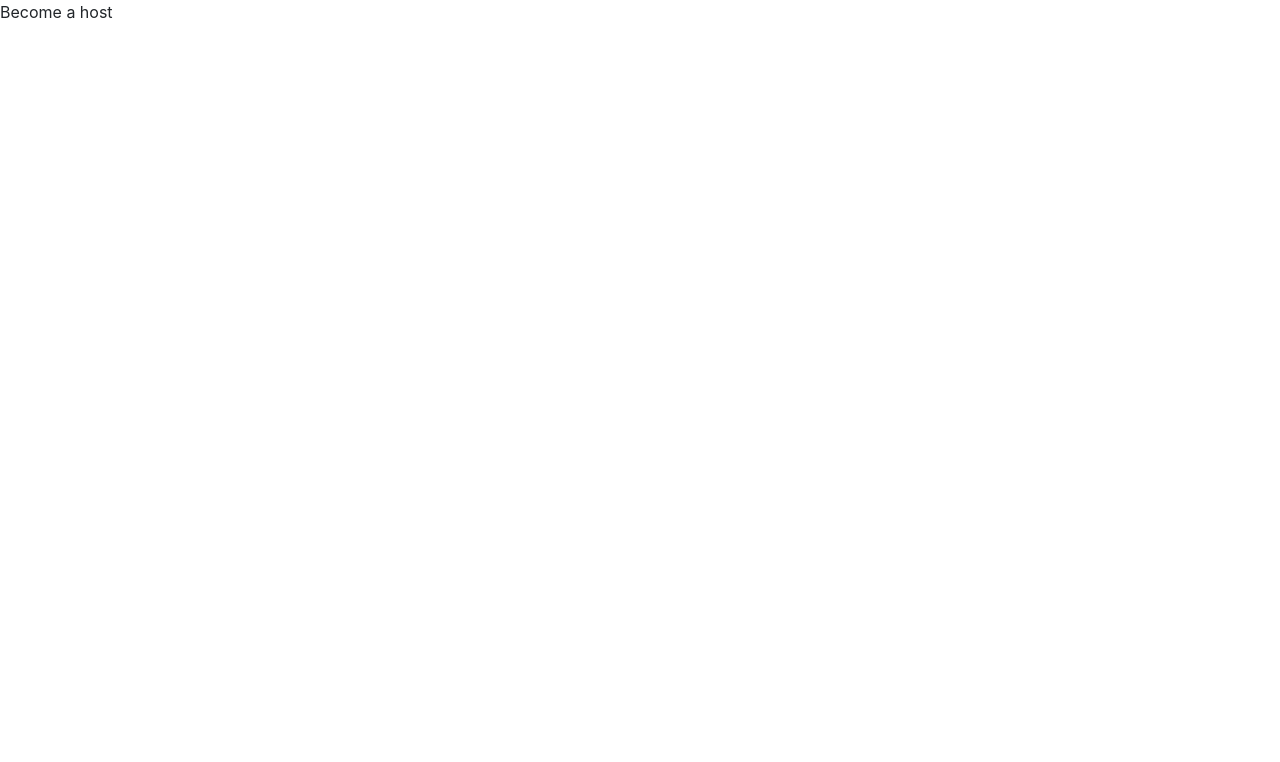
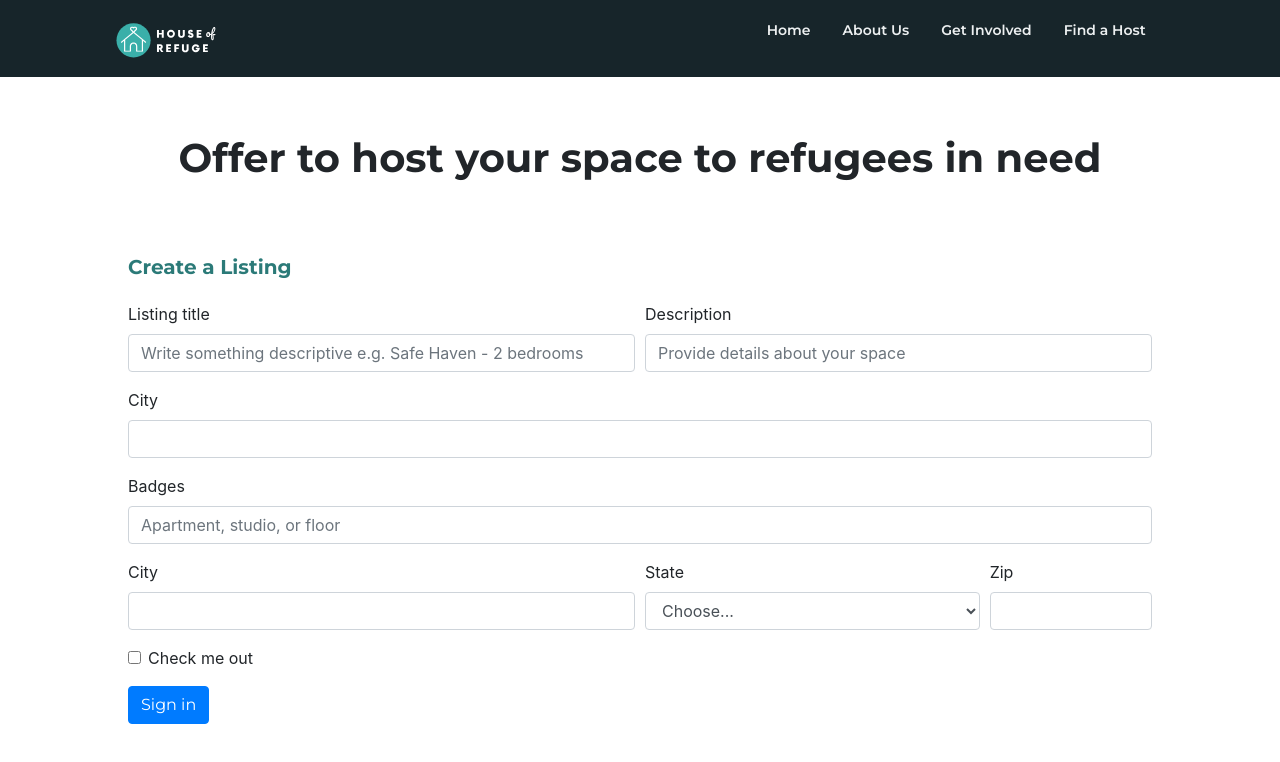
Before and after one commit to misiucodes/refugeehostingapp-react, a React (Create React App) app: page /getinvolved in a window 1280 px wide. Shown: the top 762 px of the page. Built offline with nearby package versions, Linux system fonts and the light colour scheme.

Commit message:
Created GetInvolved component with sign up form

```diff
--- a/public/index.html
+++ b/public/index.html
@@ -9,7 +9,6 @@
       name="description"
       content="Web site created using create-react-app"
     />
-    <link rel="manifest" href="%PUBLIC_URL%/manifest.json" />
     <link rel="stylesheet" href="https://stackpath.bootstrapcdn.com/bootstrap/4.3.1/css/bootstrap.min.css" />
     <link rel="preconnect" href="https://fonts.googleapis.com">
     <link rel="preconnect" href="https://fonts.gstatic.com" crossorigin>
@@ -17,7 +16,8 @@
     <link rel="preconnect" href="https://fonts.gstatic.com" crossorigin>
     <link href="https://fonts.googleapis.com/css2?family=Montserrat:wght@300;400;500;600;700;800&display=swap"
       rel="stylesheet">
-    <title>Refugee Hosting</title>
+    <link rel="manifest" href="%PUBLIC_URL%/manifest.json" />
+    <title>House of Refuge</title>
   </head>
   <body>
     <noscript>You need to enable JavaScript to run this app.</noscript>
--- a/src/About.js
+++ b/src/About.js
@@ -1,21 +1,21 @@
 import React from "react";
 import Navigation from "./Navigation";
 
+
 export default function About() {
   return (
-    <div>
-      <Navigation />
       <div className="about">
+        <Navigation />
         <div class="container">
           <div class="row align-items-center my-5">
-            <div class="col-lg-7">
+            <div class="col-auto">
               <img
                 class="img-fluid rounded mb-4 mb-lg-0"
                 src="http://placehold.it/900x400"
                 alt=""
               />
             </div>
-            <div class="col-lg-5">
+            <div class="col-auto">
               <h1 class="font-weight-light">About</h1>
               <p>
                 Lorem Ipsum is simply dummy text of the printing and typesetting
@@ -27,6 +27,5 @@ export default function About() {
           </div>
         </div>
       </div>
-    </div>
   );
 }
--- a/src/App.js
+++ b/src/App.js
@@ -2,18 +2,14 @@ import "./App.css";
 import Home from "./Home";
 import About from "./About";
 import GetInvolved from "./GetInvolved";
-import FindHost from "./FindHost";
 import { Route, Routes } from "react-router-dom";
 
 export default function App() {
   return (
-    <div className="App">
       <Routes>
         <Route exact path="/" element={<Home />} />
-        <Route exact path="about" element={<About />} />
-        <Route exact path="getinvolved" element={<GetInvolved />} />
-        <Route exact path="find" element={<FindHost />} />
+        <Route exact path="/about" element={<About />} />
+        <Route exact path="/getinvolved" element={<GetInvolved />} />
       </Routes>
-    </div>
   );
 }
--- a/src/FindHost.js
+++ /dev/null
@@ -1,7 +0,0 @@
-import React from "react";
-
-export default function FindHost() {
-  return (
-    "Find a host"
-  );
-}
--- /dev/null
+++ b/src/GetInvolved.css
@@ -0,0 +1,19 @@
+form {
+  padding: 5% 10%;
+}
+
+.title {
+  font-family: "Montserrat", sans-serif;
+  font-weight: 700;
+  font-size: 40px;
+  text-align: center;
+  padding-top: 4%;
+}
+
+.subtitle {
+  font-family: "Montserrat", sans-serif;
+  font-weight: 700;
+  font-size: 20px;
+  padding-bottom: 20px;
+  color: #2b7a78;
+}
--- a/src/GetInvolved.js
+++ b/src/GetInvolved.js
@@ -1,7 +1,59 @@
 import React from "react";
+import Navigation from "./Navigation";
+import "./GetInvolved.css";
 
 export default function GetInvolved() {
   return (
-    "Become a host"
+    <div>
+      <Navigation />
+      <div className="title">Offer to host your space to refugees in need</div>
+      <form>
+        <div className="subtitle">Create a Listing</div>
+          <div class="form-row">
+            <div class="form-group col-md-6">
+              <label for="listing-title">Listing title</label>
+              <input type="text" class="form-control" placeholder="Write something descriptive e.g. Safe Haven - 2 bedrooms"/>
+            </div>
+            <div class="form-group col-md-6">
+              <label for="description">Description</label>
+              <input type="text" class="form-control" placeholder="Provide details about your space"/>
+            </div>
+          </div>
+          <div class="form-group">
+            <label for="city">City</label>
+            <input type="text" class="form-control" />
+          </div>
+          <div class="form-group">
+            <label for="badges">Badges</label>
+            <input type="text" class="form-control" placeholder="Apartment, studio, or floor"/>
+          </div>
+          <div class="form-row">
+            <div class="form-group col-md-6">
+              <label for="inputCity">City</label>
+              <input type="text" class="form-control" id="inputCity"/>
+            </div>
+            <div class="form-group col-md-4">
+              <label for="inputState">State</label>
+              <select id="inputState" class="form-control">
+                <option selected>Choose...</option>
+                <option>...</option>
+              </select>
+            </div>
+            <div class="form-group col-md-2">
+              <label for="inputZip">Zip</label>
+              <input type="text" class="form-control" id="inputZip"/>
+            </div>
+          </div>
+          <div class="form-group">
+            <div class="form-check">
+              <input class="form-check-input" type="checkbox" id="gridCheck"/>
+              <label class="form-check-label" for="gridCheck">
+                Check me out
+              </label>
+            </div>
+          </div>
+          <button type="submit" class="btn btn-primary">Sign in</button>
+      </form>
+    </div>
   );
 }
--- a/src/Home.js
+++ b/src/Home.js
@@ -4,7 +4,7 @@ import HomepageBanner from "./HomepageBanner";
 import Navigation from "./Navigation";
 import family from "./family.svg";
 
-export default function Homepage() {
+export default function Home() {
   return (
     <div className="homepage">
       <Navigation />
--- a/src/Navigation.js
+++ b/src/Navigation.js
@@ -1,6 +1,5 @@
 import React from "react";
 import logo from "./logo.svg";
-import Home from "./Home";
 import "./Navigation.css";
 import {Link} from "react-router-dom";
 
@@ -26,7 +25,6 @@ export default function Navigation() {
           </ul>
         </nav>
       </header>
-      <Home />
     </div>
   );
 }
```
Also changed, not shown: 1 other file (tests, documents, lock files or other folders).
